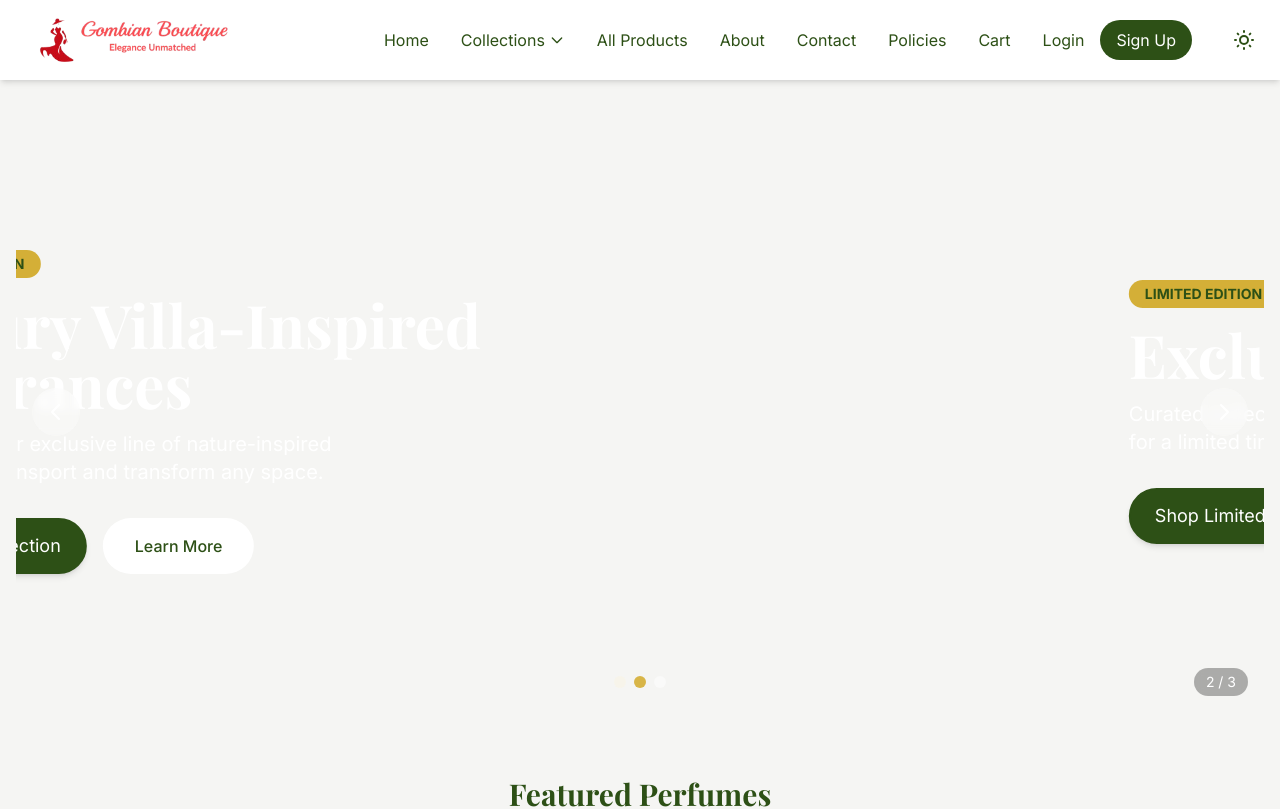
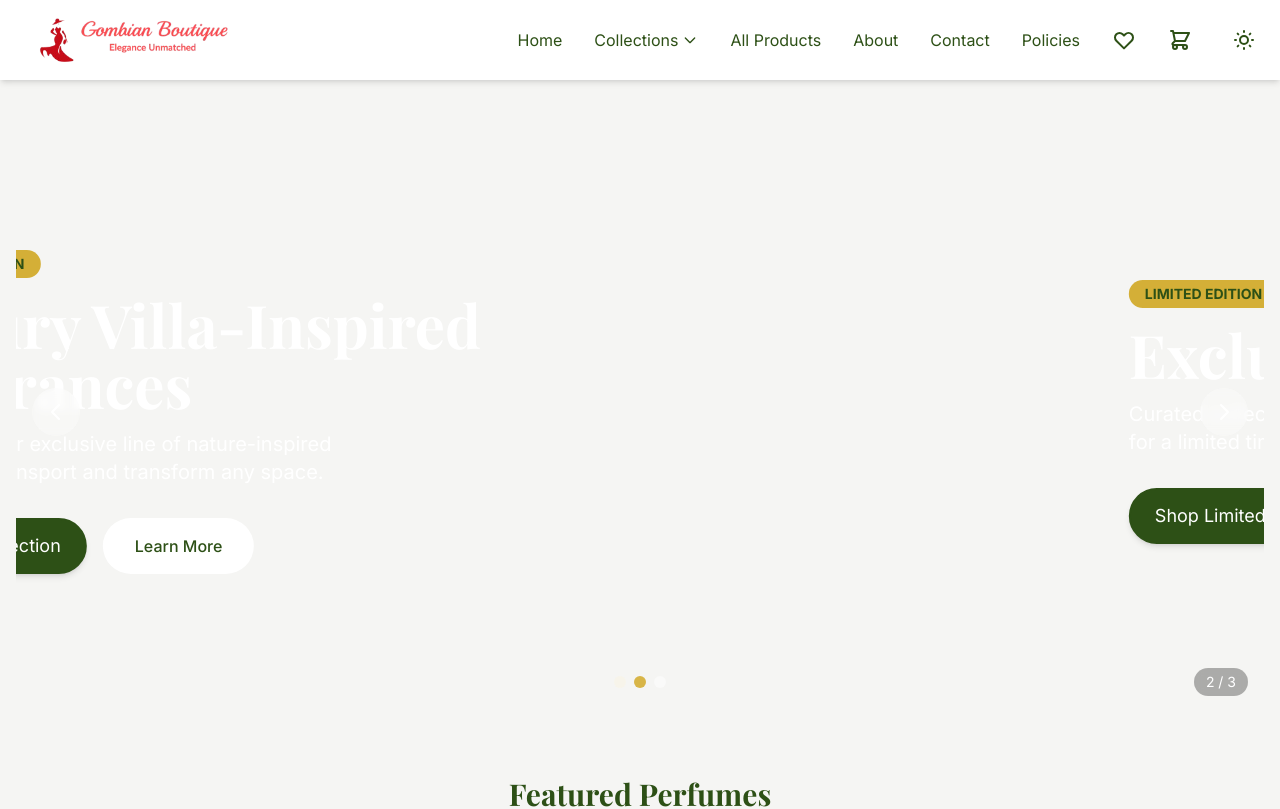
Before and after one commit to GombianBoutique/gombian-boutique-website, a Nuxt app: page / in a window 1280 px wide. Shown: the top 809 px of the page. Built offline with nearby package versions, Linux system fonts and the light colour scheme.

Commit message:
feat: update navigation menu - add Wishlist, hide Login/Signup, Cart as icon

```diff
--- a/app/components/Navigation.vue
+++ b/app/components/Navigation.vue
@@ -34,20 +34,28 @@
           <NuxtLink to="/about" class="text-luxury-green hover:text-gold transition-colors duration-300 dark:text-gray-200 dark:hover:text-gold">About</NuxtLink>
           <NuxtLink to="/contact" class="text-luxury-green hover:text-gold transition-colors duration-300 dark:text-gray-200 dark:hover:text-gold">Contact</NuxtLink>
           <NuxtLink to="/policies" class="text-luxury-green hover:text-gold transition-colors duration-300 dark:text-gray-200 dark:hover:text-gold">Policies</NuxtLink>
-          <NuxtLink to="/cart" class="text-luxury-green hover:text-gold transition-colors duration-300 dark:text-gray-200 dark:hover:text-gold relative">
-            Cart
+
+          <!-- Wishlist Icon -->
+          <NuxtLink to="/wishlist" class="relative text-luxury-green hover:text-gold transition-colors duration-300 dark:text-gray-200 dark:hover:text-gold">
+            <svg xmlns="http://www.w3.org/2000/svg" class="h-6 w-6" fill="none" viewBox="0 0 24 24" stroke="currentColor">
+              <path stroke-linecap="round" stroke-linejoin="round" stroke-width="2" d="M4.318 6.318a4.5 4.5 0 000 6.364L12 20.364l7.682-7.682a4.5 4.5 0 00-6.364-6.364L12 7.636l-1.318-1.318a4.5 4.5 0 00-6.364 0z" />
+            </svg>
+          </NuxtLink>
+
+          <!-- Cart Icon -->
+          <NuxtLink to="/cart" class="relative text-luxury-green hover:text-gold transition-colors duration-300 dark:text-gray-200 dark:hover:text-gold">
+            <svg xmlns="http://www.w3.org/2000/svg" class="h-6 w-6" fill="none" viewBox="0 0 24 24" stroke="currentColor">
+              <path stroke-linecap="round" stroke-linejoin="round" stroke-width="2" d="M3 3h2l.4 2M7 13h10l4-8H5.4M7 13L5.4 5M7 13l-2.293 2.293c-.63.63-.184 1.707.707 1.707H17m0 0a2 2 0 100 4 2 2 0 000-4zm-8 2a2 2 0 11-4 0 2 2 0 014 0z" />
+            </svg>
             <span
               v-if="cartStore.itemCount > 0"
-              class="absolute -top-2 -right-3 bg-gold text-luxury-green rounded-full w-6 h-6 flex items-center justify-center text-xs font-bold animate-pop-in dark:bg-luxury-green dark:text-white"
+              class="absolute -top-2 -right-2 bg-gold text-luxury-green rounded-full w-5 h-5 flex items-center justify-center text-xs font-bold animate-pop-in dark:bg-luxury-green dark:text-white"
             >
               {{ cartStore.itemCount }}
             </span>
           </NuxtLink>
-          <div class="flex space-x-4 items-center">
-            <NuxtLink to="/login" class="text-luxury-green hover:text-gold transition-colors duration-300 dark:text-gray-200 dark:hover:text-gold">Login</NuxtLink>
-            <NuxtLink to="/register" class="bg-luxury-green text-white px-4 py-2 rounded-full hover:bg-gold hover:text-luxury-green transition-colors duration-300 dark:bg-gold dark:text-luxury-green dark:hover:bg-luxury-green dark:hover:text-white">Sign Up</NuxtLink>
-          </div>
-          <ColorModeToggle class="ml-4" />
+
+          <ColorModeToggle class="ml-2" />
         </nav>
 
         <!-- Mobile menu button -->
@@ -90,14 +98,23 @@
           <NuxtLink to="/about" class="text-luxury-green hover:text-gold transition-colors duration-300 py-2 dark:text-gray-200 dark:hover:text-gold">About</NuxtLink>
           <NuxtLink to="/contact" class="text-luxury-green hover:text-gold transition-colors duration-300 py-2 dark:text-gray-200 dark:hover:text-gold">Contact</NuxtLink>
           <NuxtLink to="/policies" class="text-luxury-green hover:text-gold transition-colors duration-300 py-2 dark:text-gray-200 dark:hover:text-gold">Policies</NuxtLink>
-          <NuxtLink to="/cart" class="text-luxury-green hover:text-gold transition-colors duration-300 py-2 dark:text-gray-200 dark:hover:text-gold relative">
+
+          <!-- Wishlist -->
+          <NuxtLink to="/wishlist" class="flex items-center text-luxury-green hover:text-gold transition-colors duration-300 py-2 dark:text-gray-200 dark:hover:text-gold">
+            <svg xmlns="http://www.w3.org/2000/svg" class="h-5 w-5 mr-2" fill="none" viewBox="0 0 24 24" stroke="currentColor">
+              <path stroke-linecap="round" stroke-linejoin="round" stroke-width="2" d="M4.318 6.318a4.5 4.5 0 000 6.364L12 20.364l7.682-7.682a4.5 4.5 0 00-6.364-6.364L12 7.636l-1.318-1.318a4.5 4.5 0 00-6.364 0z" />
+            </svg>
+            Wishlist
+          </NuxtLink>
+
+          <!-- Cart -->
+          <NuxtLink to="/cart" class="flex items-center text-luxury-green hover:text-gold transition-colors duration-300 py-2 dark:text-gray-200 dark:hover:text-gold relative">
+            <svg xmlns="http://www.w3.org/2000/svg" class="h-5 w-5 mr-2" fill="none" viewBox="0 0 24 24" stroke="currentColor">
+              <path stroke-linecap="round" stroke-linejoin="round" stroke-width="2" d="M3 3h2l.4 2M7 13h10l4-8H5.4M7 13L5.4 5M7 13l-2.293 2.293c-.63.63-.184 1.707.707 1.707H17m0 0a2 2 0 100 4 2 2 0 000-4zm-8 2a2 2 0 11-4 0 2 2 0 014 0z" />
+            </svg>
             Cart
-            <span v-if="cart.itemCount > 0" class="absolute -top-2 -right-3 bg-gold text-luxury-green rounded-full w-6 h-6 flex items-center justify-center text-xs font-bold animate-pop-in dark:bg-luxury-green dark:text-white">{{ cart.itemCount }}</span>
+            <span v-if="cartStore.itemCount > 0" class="absolute -top-2 -right-2 bg-gold text-luxury-green rounded-full w-5 h-5 flex items-center justify-center text-xs font-bold animate-pop-in dark:bg-luxury-green dark:text-white">{{ cartStore.itemCount }}</span>
           </NuxtLink>
-          <div class="pt-2 border-t border-gray-200 dark:border-gray-700 flex flex-col space-y-3">
-            <NuxtLink to="/login" class="text-luxury-green hover:text-gold transition-colors duration-300 py-1 dark:text-gray-200 dark:hover:text-gold">Login</NuxtLink>
-            <NuxtLink to="/register" class="bg-luxury-green text-white px-4 py-2 rounded-full hover:bg-gold hover:text-luxury-green transition-colors duration-300 text-center dark:bg-gold dark:text-luxury-green dark:hover:bg-luxury-green dark:hover:text-white">Sign Up</NuxtLink>
-          </div>
         </nav>
       </div>
     </div>
```
